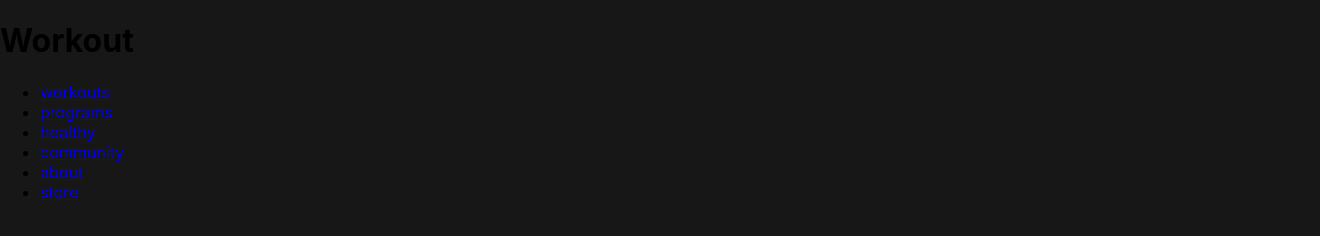
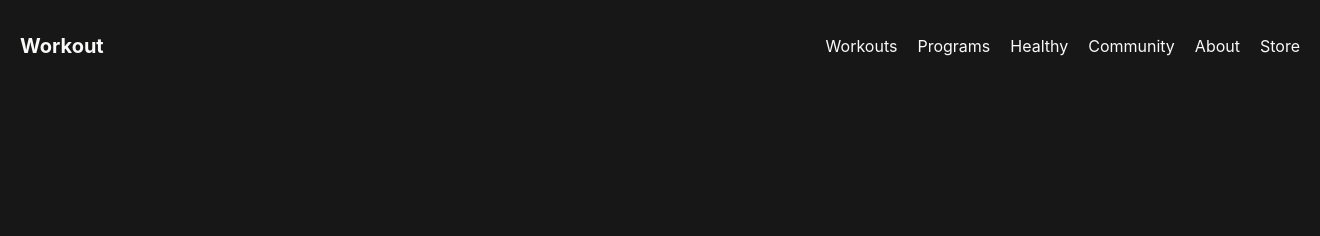
Before and after one commit to rBujar/Gym-workout, a website built with Vite: page index.html in a window 1280 px wide. Shown: the whole page, 1320 px wide, since content can reach past the window. Built offline with nearby package versions, Linux system fonts and the light colour scheme; files whose address does not match are found by name.

Commit message:
created and styled header

```diff
--- /dev/null
+++ b/css/sections/header.scss
@@ -0,0 +1,46 @@
+.header {
+    &__nav {
+        display: flex;
+        justify-content: space-between;
+        align-items: center;
+        padding: 20px;
+    }
+
+    &__logo {
+        color: var(--color-text-primary);
+        text-align: left;
+
+        h1 {
+            font-size: 20px;
+            line-height: 18px;
+            font-weight: 700;
+            text-transform: capitalize;
+        }
+    }
+
+    &__menu {
+        display: flex;
+        gap: 20px;
+
+        &-item {
+            list-style: none;
+
+            a {
+                color: var(--color-text-primary);
+                text-decoration: none;
+                font-size: 16px;
+                line-height: 14px;
+                font-weight: 400;
+                text-transform: capitalize;
+                cursor: pointer;
+                transition: transform 0.3s ease-in-out;
+                // display: inline-block;
+
+                &:hover {
+                    color: var(--color-text-secondary);
+                    // transform: scale(1.2);
+                }
+            }
+        }
+    }
+}
--- a/index.html
+++ b/index.html
@@ -15,22 +15,22 @@
         </div>
         <ul class="header__menu">
           <li class="header__menu-item">
-            <a href="#" class="header__menu-link">workouts</a>
+            <a href="#">workouts</a>
           </li>
           <li class="header__menu-item">
-            <a href="#" class="header__menu-link">programs</a>
+            <a href="#">programs</a>
           </li>
           <li class="header__menu-item">
-            <a href="#" class="header__menu-link">healthy</a>
+            <a href="#">healthy</a>
           </li>
           <li class="header__menu-item">
-            <a href="#" class="header__menu-link">community</a>
+            <a href="#">community</a>
           </li>
           <li class="header__menu-item">
-            <a href="#" class="header__menu-link">about</a>
+            <a href="#">about</a>
           </li>
           <li class="header__menu-item">
-            <a href="#" class="header__menu-link">store</a>
+            <a href="#">store</a>
           </li>
         </ul>
       </div>
```
